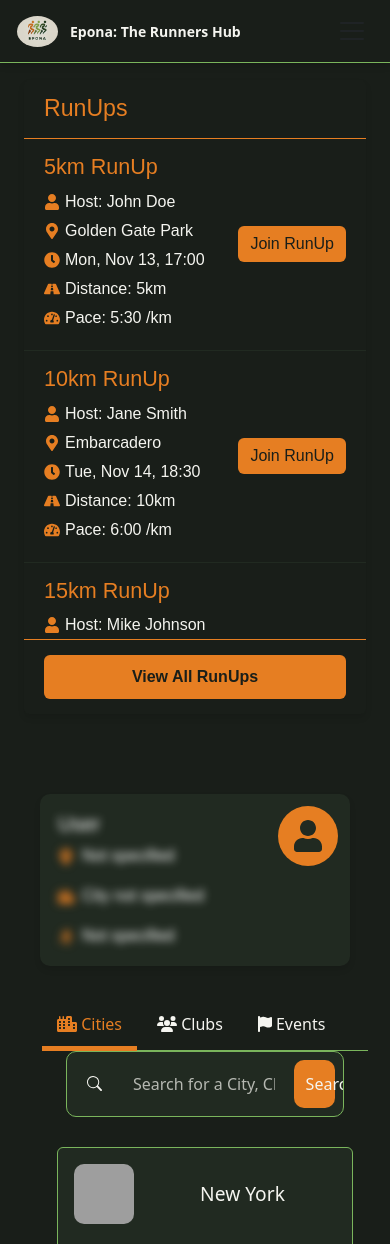
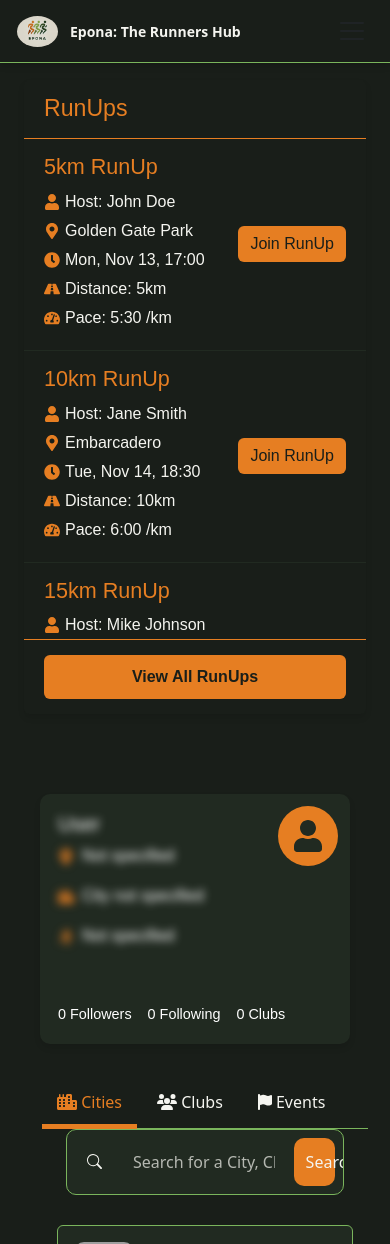
Before and after one commit to Fantomen31/epona-drf, a React (Create React App) app in the folder frontend/: page / in a window 390 px wide. Shown: the top 1244 px of the page. Built offline with nearby package versions, Linux system fonts and the light colour scheme; no server answers; grey boxes are pictures that could not be loaded.

Commit message:
added followers and clubs count to profile card and increase the height of it

```diff
--- a/frontend/src/pages/profile/ProfileCard.js
+++ b/frontend/src/pages/profile/ProfileCard.js
@@ -49,6 +49,17 @@ function ProfileCard() {
               <span>{userProfile?.running_level_display || 'Not specified'}</span>
             </Card.Text>
           </div>
+          <div className={styles.statsContainer}>
+            <div className={styles.statItem}>
+              <span>{userProfile?.followers_count || 0} Followers</span>
+            </div>
+            <div className={styles.statItem}>
+              <span>{userProfile?.following_count || 0} Following</span>
+            </div>
+            <div className={styles.statItem}>
+              <span>{userProfile?.clubs_count || 0} Clubs</span>
+            </div>
+          </div>
         </Card.Body>
       </Card>
     </div>
--- a/frontend/src/styles/ProfileCard.module.css
+++ b/frontend/src/styles/ProfileCard.module.css
@@ -17,7 +17,7 @@
   position: relative;
   overflow: hidden;
   width: 450px;
-  height: 180px;
+  height: 250px; /* Increased height to accommodate new stats */
 }
 
 .profileCard:hover {
@@ -59,7 +59,8 @@
 .profileCardBody {
   padding: 1rem;
   display: flex;
-  align-items: center;
+  flex-direction: column;
+  justify-content: space-between;
   height: 100%;
 }
 
@@ -107,6 +108,25 @@
   z-index: 1;
 }
 
+.statsContainer {
+  display: flex;
+  justify-content: flex-end;
+  margin-top: auto;
+}
+
+.statItem {
+  display: flex;
+  flex-direction: column;
+  align-items: center;
+  margin-left: 1rem;
+  font-size: 0.9rem;
+}
+
+.statItem .infoIcon {
+  font-size: 1.2rem;
+  margin-bottom: 0.25rem;
+}
+
 @media (max-width: 768px) {
   .profileContainer {
     margin: 4rem auto 0;
@@ -116,6 +136,7 @@
   .profileCard {
     width: 100%;
     height: auto;
+    min-height: 250px;
   }
 
   .iconWrapper {
@@ -138,4 +159,14 @@
   .profileInfo .card-text {
     font-size: 0.9rem;
   }
+
+  .statsContainer {
+    justify-content: flex-start;
+    margin-top: 1rem;
+  }
+
+  .statItem {
+    margin-left: 0;
+    margin-right: 1rem;
+  }
 }
```
